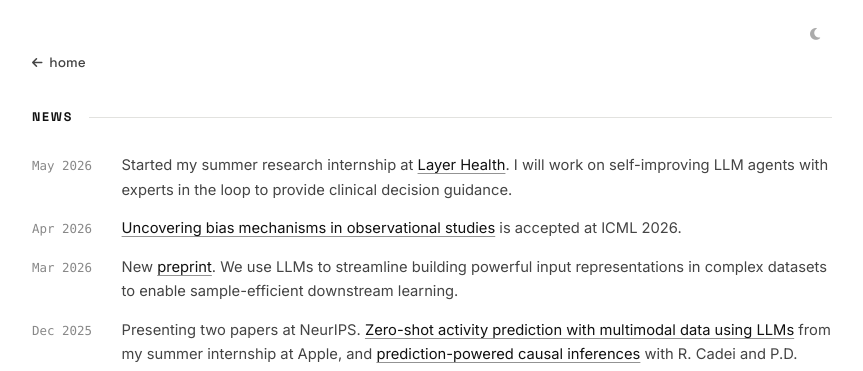
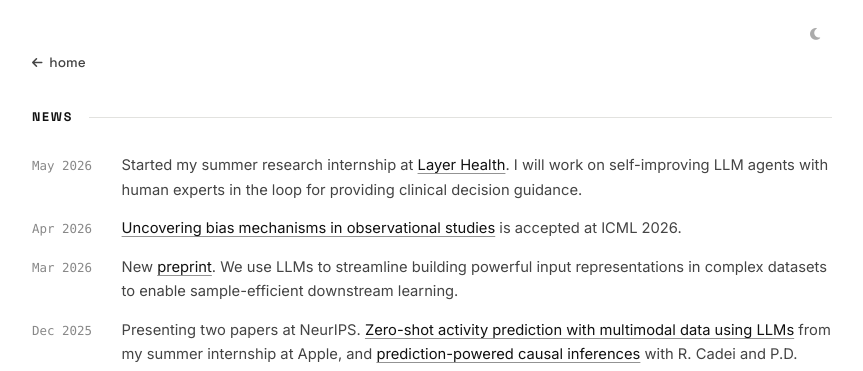
Before and after one commit to demireal/demireal.github.io, a Jekyll site: the page built from _pages/news.md, in a window 1280 px wide. Shown: the top 371 px of the page, without its empty margins (208-1071 px from the left). Built offline with Jekyll 4.4.1, drawn with Linux system fonts in a browser that asks for light colours.

Commit message:
tweak Layer Health news phrasing
Co-authored-by: Cursor <cursoragent@cursor.com>

```diff
--- a/_data/news.yml
+++ b/_data/news.yml
@@ -1,5 +1,5 @@
 - date: "May 2026"
-  text: "Started my summer research internship at <a href='https://www.layerhealth.com'>Layer Health</a>. I will work on self-improving LLM agents with experts in the loop to provide clinical decision guidance."
+  text: "Started my summer research internship at <a href='https://www.layerhealth.com'>Layer Health</a>. I will work on self-improving LLM agents with human experts in the loop for providing clinical decision guidance."
 
 - date: "Apr 2026"
   text: "<a href='https://arxiv.org/pdf/2506.01191'>Uncovering bias mechanisms in observational studies</a> is accepted at ICML 2026."
```
